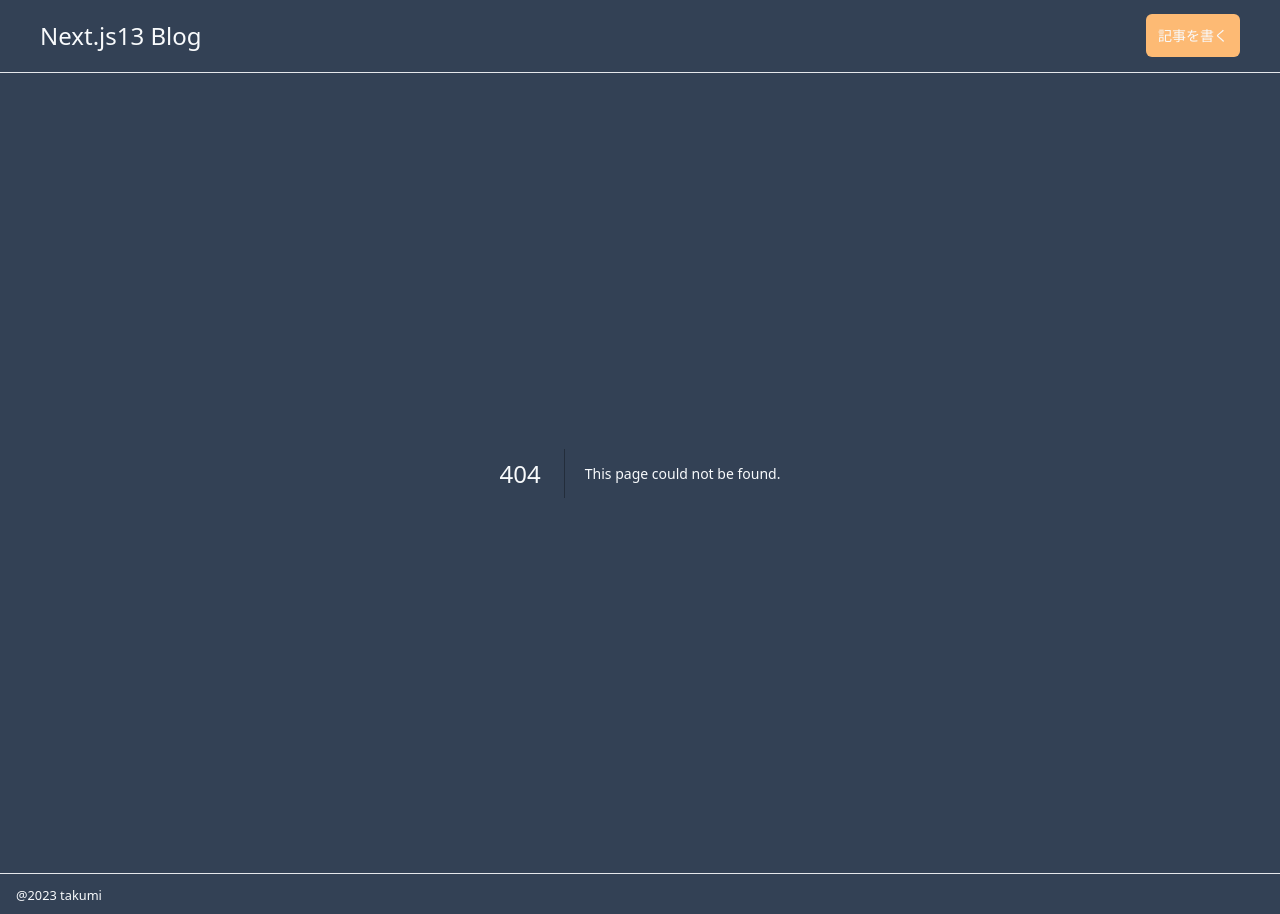
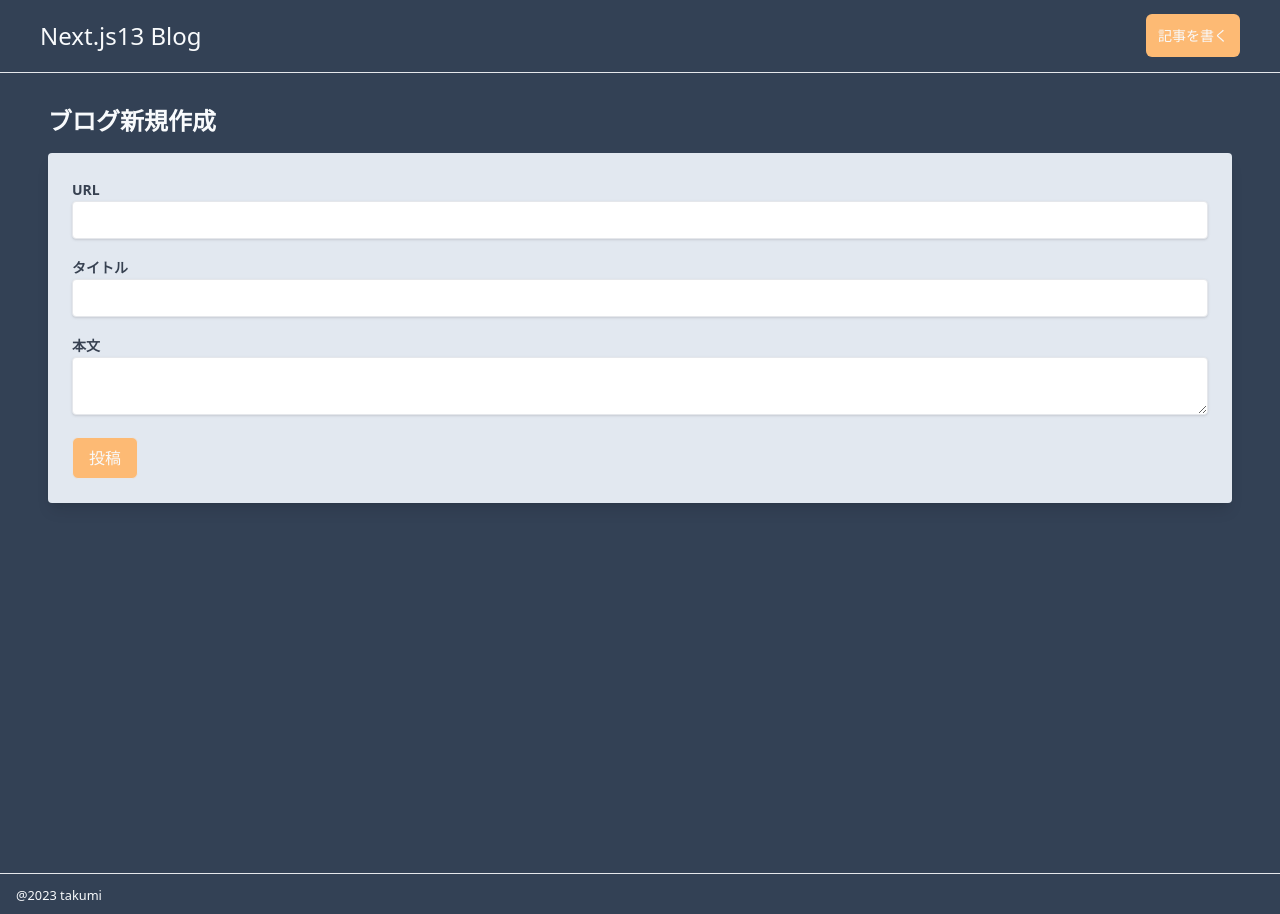
Before and after one commit to takumihashimoto0218/blog-tutorial, a Next.js app: page /articles/new in a window 1280 px wide. Before the commit this address had no page. Built offline with nearby package versions, Linux system fonts and the light colour scheme.

Commit message:
投稿画面の作成

```diff
--- /dev/null
+++ b/src/app/articles/new/page.tsx
@@ -0,0 +1,35 @@
+import React from "react";
+
+const CreateBlogPage = () => {
+	return (
+		<div className="min-h-screen py-8 px-4 md:px-12">
+			<h2 className="text-2xl font-bold mb-4">ブログ新規作成</h2>
+			<form className="bg-slate-200 p-6 rounded shadow-lg">
+				<div className="mb-4">
+					<label className="text-gray-700 text-sm font-bold mb-2">URL</label>
+					<input
+						type="text"
+						className="shadow border rounded w-full px-3 py-2 text-gray-700 leading-tight foucus:outline-none"
+					/>
+				</div>
+				<div className="mb-4">
+					<label className="text-gray-700 text-sm font-bold mb-2">
+						タイトル
+					</label>
+					<input
+						type="text"
+						className="shadow border rounded w-full px-3 py-2 text-gray-700 leading-tight foucus:outline-none"
+					/>
+				</div>
+				<div className="mb-4">
+					<label className="text-gray-700 text-sm font-bold mb-2">本文</label>
+					<textarea className="shadow border rounded w-full px-3 py-2 text-gray-700 leading-tight foucus:outline-none" />
+				</div>
+
+        <button type="submit" className="py-2 px-4 border rounded-md bg-orange-300">投稿</button>
+			</form>
+		</div>
+	);
+};
+
+export default CreateBlogPage;
```
